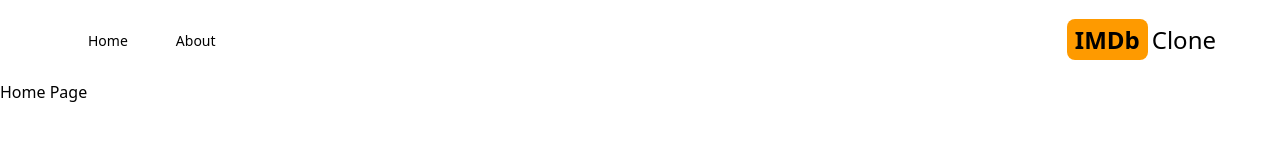
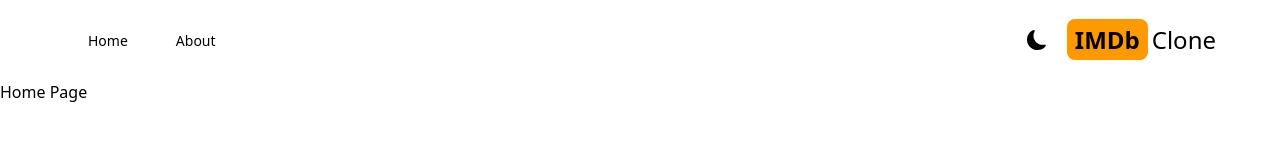
Before and after one commit to greatL9/imdb, a Next.js app: page / in a window 1280 px wide. Shown: the top 160 px of the page. Built offline with nearby package versions, Linux system fonts and the light colour scheme.

Commit message:
add dark mode

```diff
--- a/package.json
+++ b/package.json
@@ -10,6 +10,7 @@
   },
   "dependencies": {
     "next": "15.4.6",
+    "next-themes": "^0.4.6",
     "postcss": "^8.5.6",
     "react": "19.1.0",
     "react-dom": "19.1.0",
--- /dev/null
+++ b/src/app/components/darkModeSwitch.tsx
@@ -0,0 +1,39 @@
+"use client";
+import { MdLightMode } from "react-icons/md";
+import { BsFillMoonFill } from "react-icons/bs";
+import { useTheme } from "next-themes";
+import { useEffect, useState } from "react";
+
+export default function DarkModeSwitch() {
+  const { systemTheme, theme, setTheme } = useTheme();
+  const currentTheme = theme === "system" ? systemTheme : theme;
+  const [mounted, setMounted] = useState(false);
+
+  useEffect(() => {
+    setMounted(true);
+  }, []);
+
+  if (!mounted) {
+    return null;
+  }
+
+  return (
+    <>
+      {mounted && currentTheme === "dark" ? (
+        <MdLightMode
+          className="text-xl cursor-pointer hover:text-amber-500"
+          role="button"
+          aria-label="Switch to light mode"
+          onClick={() => setTheme("light")}
+        />
+      ) : (
+        <BsFillMoonFill
+          className="text-xl cursor-pointer hover:text-amber-500"
+          role="button"
+          aria-label="Switch to light mode"
+          onClick={() => setTheme("dark")}
+        />
+      )}
+    </>
+  );
+}
--- a/src/app/components/header.tsx
+++ b/src/app/components/header.tsx
@@ -2,6 +2,7 @@
 import MenuItem from "./menuItem";
 import { AiFillHome } from "react-icons/ai";
 import { BsFillInfoCircleFill } from "react-icons/bs";
+import DarkModeSwitch from "./darkModeSwitch";
 
 export default function Header() {
   return (
@@ -10,7 +11,8 @@
         <MenuItem title="Home" address="/" Icon={AiFillHome} />
         <MenuItem title="About" address="/about" Icon={BsFillInfoCircleFill} />
       </div>
-      <div>
+      <div className="flex items-center space-x-5">
+        <DarkModeSwitch />
         <Link href="/">
           <h2 className="text-2xl">
             <span className="font-bold bg-amber-500 py-1 px-2 rounded-lg mr-1">
--- a/src/app/layout.tsx
+++ b/src/app/layout.tsx
@@ -1,6 +1,7 @@
 import type { Metadata } from "next";
 import "./globals.css";
 import Header from "./components/header";
+import Providers from "./providers";
 
 export const metadata: Metadata = {
   title: "IMDb Clone",
@@ -13,10 +14,12 @@
   children: React.ReactNode;
 }>) {
   return (
-    <html lang="en">
+    <html lang="en" suppressHydrationWarning>
       <body>
-        <Header />
-        {children}
+        <Providers>
+          <Header />
+          {children}
+        </Providers>
       </body>
     </html>
   );
--- /dev/null
+++ b/src/app/providers.tsx
@@ -0,0 +1,20 @@
+"use client";
+
+import { ThemeProvider } from "next-themes";
+import React from "react";
+
+type ProvidersProps = {
+  children: React.ReactNode;
+};
+
+export default function Providers({ children }: ProvidersProps) {
+  return (
+    <div>
+      <ThemeProvider enableSystem={true} attribute="class">
+        <div className="dark:bg-gray-700 dark:text-gray-200 transition-colors duration-300 min-h-screen select-none">
+          {children}
+        </div>
+      </ThemeProvider>
+    </div>
+  );
+}
```
Also changed, not shown: 1 other file (tests, documents, lock files or other folders).
